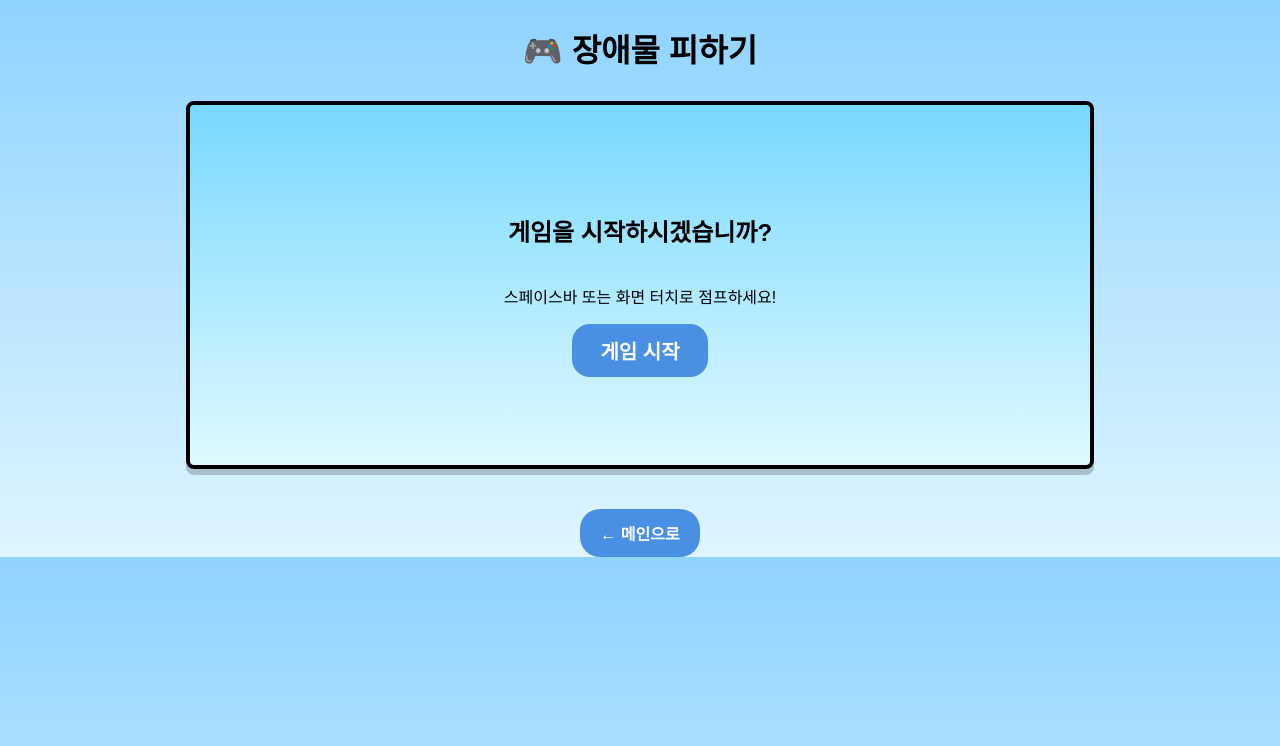
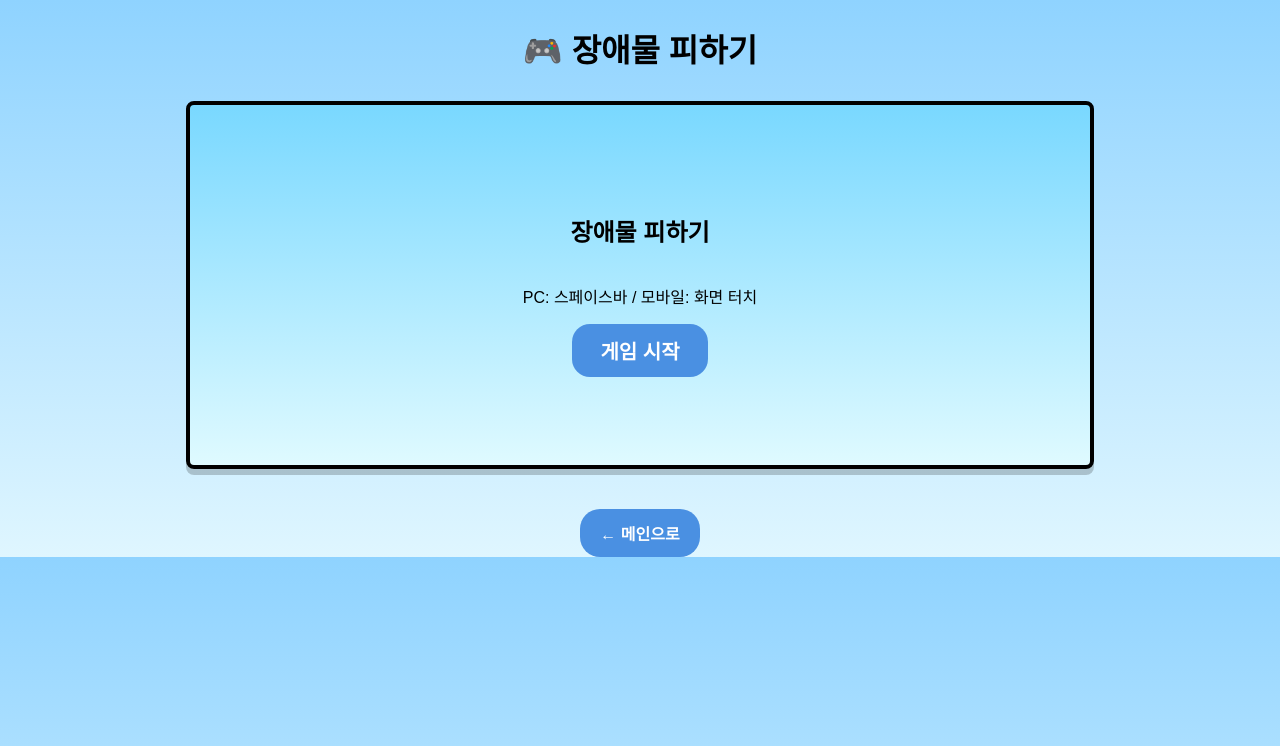
Before and after one commit to dhdndos22-create/lhjfirstsite, a plain HTML site: page games/avoid.html in a window 1280 px wide. Drawn offline with Linux system fonts and the light colour scheme.

Commit message:
avoid.html 업데이트

```diff
--- a/games/avoid.html
+++ b/games/avoid.html
@@ -9,9 +9,10 @@
 <body>
   <h1>🎮 장애물 피하기</h1>
 
+  <section id="gameWrap">
     <div id="startScreen">
-    <h2>게임을 시작하시겠습니까?</h2>
-    <p>스페이스바 또는 화면 터치로 점프하세요!</p>
+      <h2>장애물 피하기</h2>
+      <p>PC: 스페이스바 / 모바일: 화면 터치</p>
       <button id="startBtn">게임 시작</button>
     </div>
 
@@ -24,6 +25,7 @@
 
       <div id="obstacle"></div>
     </div>
+  </section>
 
   <a class="back-btn" href="../index.html">← 메인으로</a>
 
```
Lines whose indentation alone changed are shown as unchanged.
